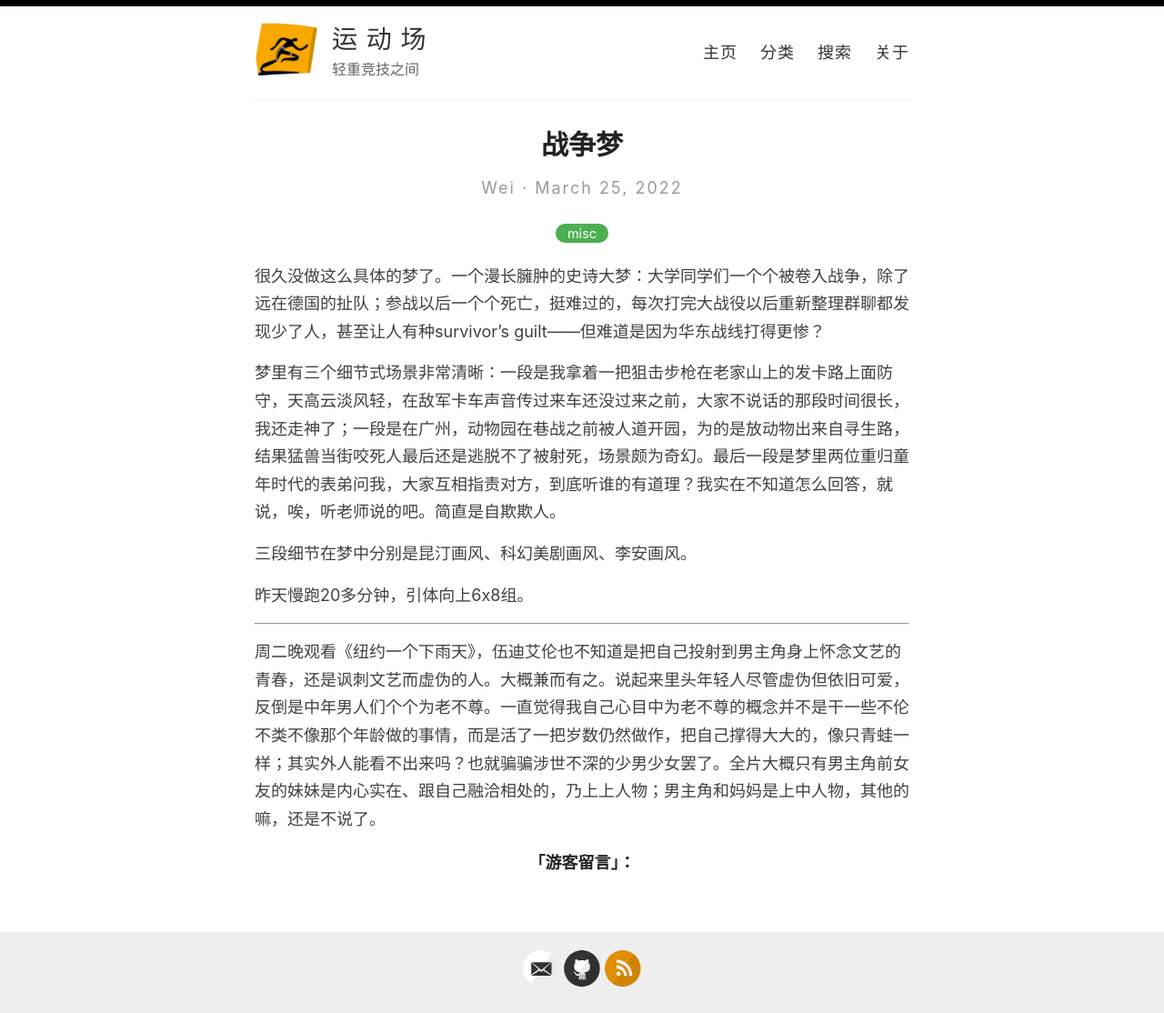
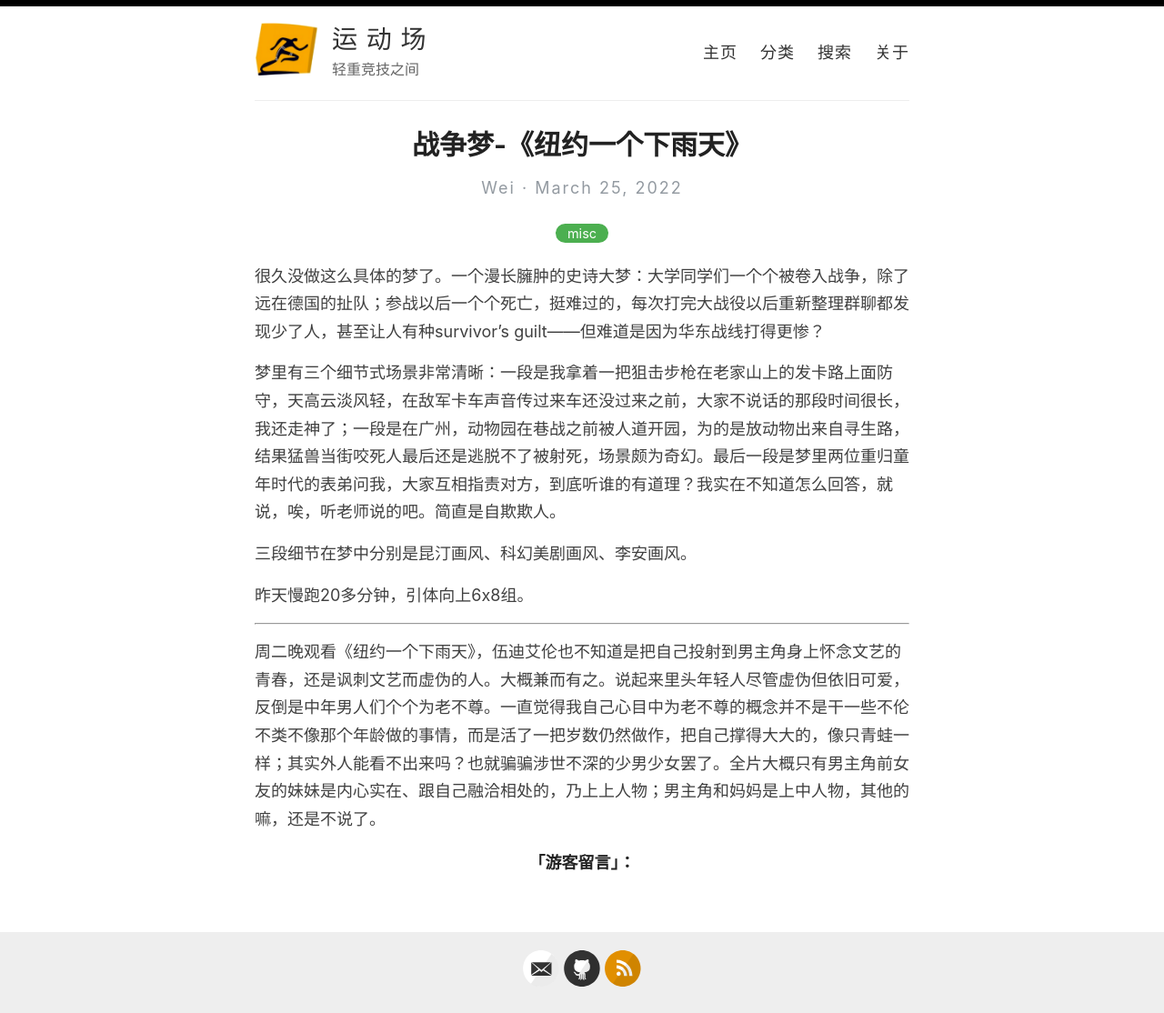
Before and after one commit to athletik/athletik.github.io, a Jekyll site: the page built from _posts/2022-3-25-战争梦-《纽约一个下雨天》.md, in a window 1280 px wide. Shown: the whole page at 91% size. Built offline with Jekyll 4.4.1, drawn with Linux system fonts in a browser that asks for light colours; comment, search, counter and statistics services are not loaded.

Commit message:
Update 2022-3-25-战争梦-《纽约一个下雨天》.md

```diff
--- a/_posts/2022-3-25-战争梦-《纽约一个下雨天》.md
+++ b/_posts/2022-3-25-战争梦-《纽约一个下雨天》.md
@@ -1,7 +1,7 @@
 ---
 layout: post
 categories: misc
-title: 战争梦
+title: 战争梦-《纽约一个下雨天》
 ---
 
 很久没做这么具体的梦了。一个漫长臃肿的史诗大梦：大学同学们一个个被卷入战争，除了远在德国的扯队；参战以后一个个死亡，挺难过的，每次打完大战役以后重新整理群聊都发现少了人，甚至让人有种survivor's guilt——但难道是因为华东战线打得更惨？
```
